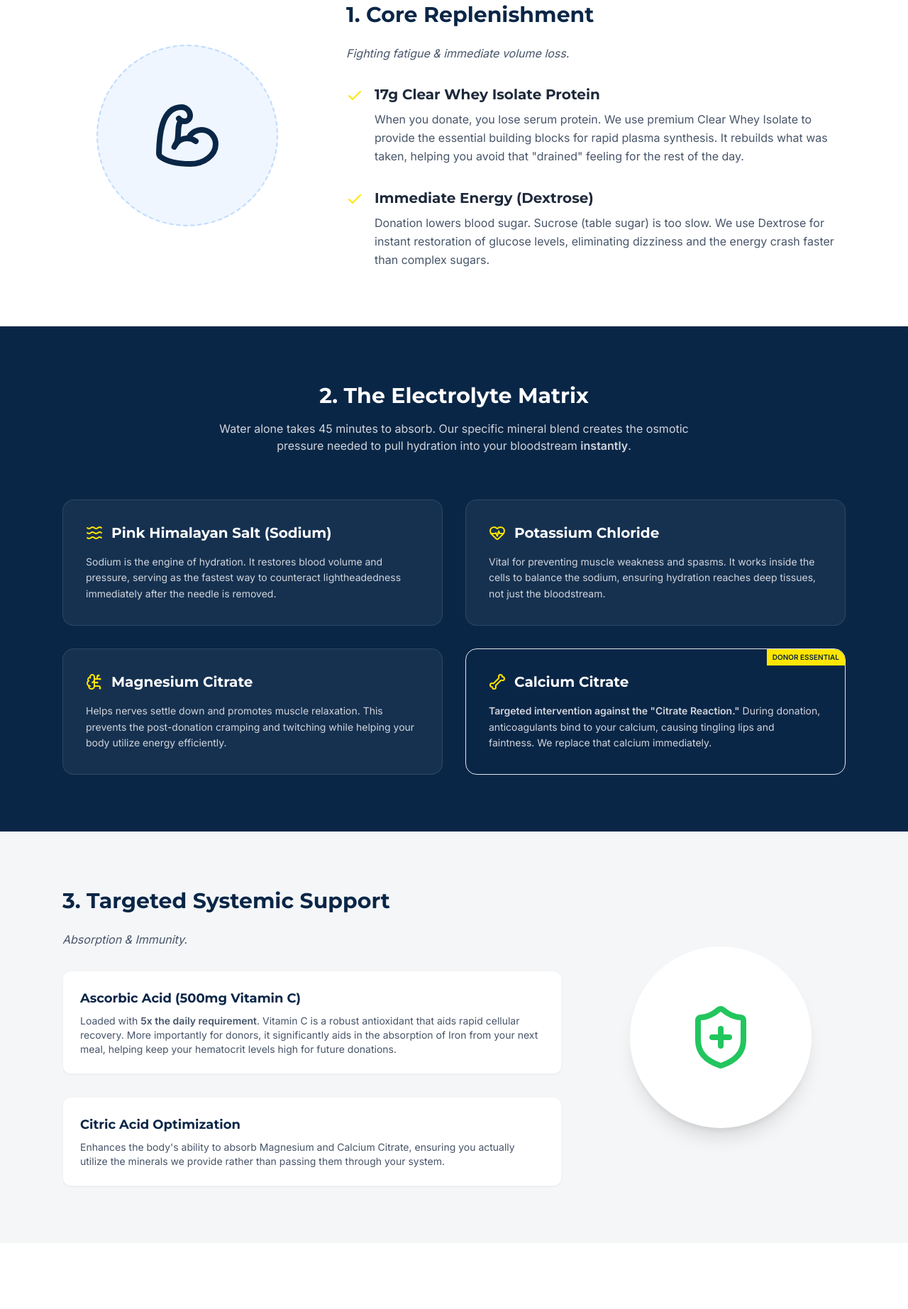
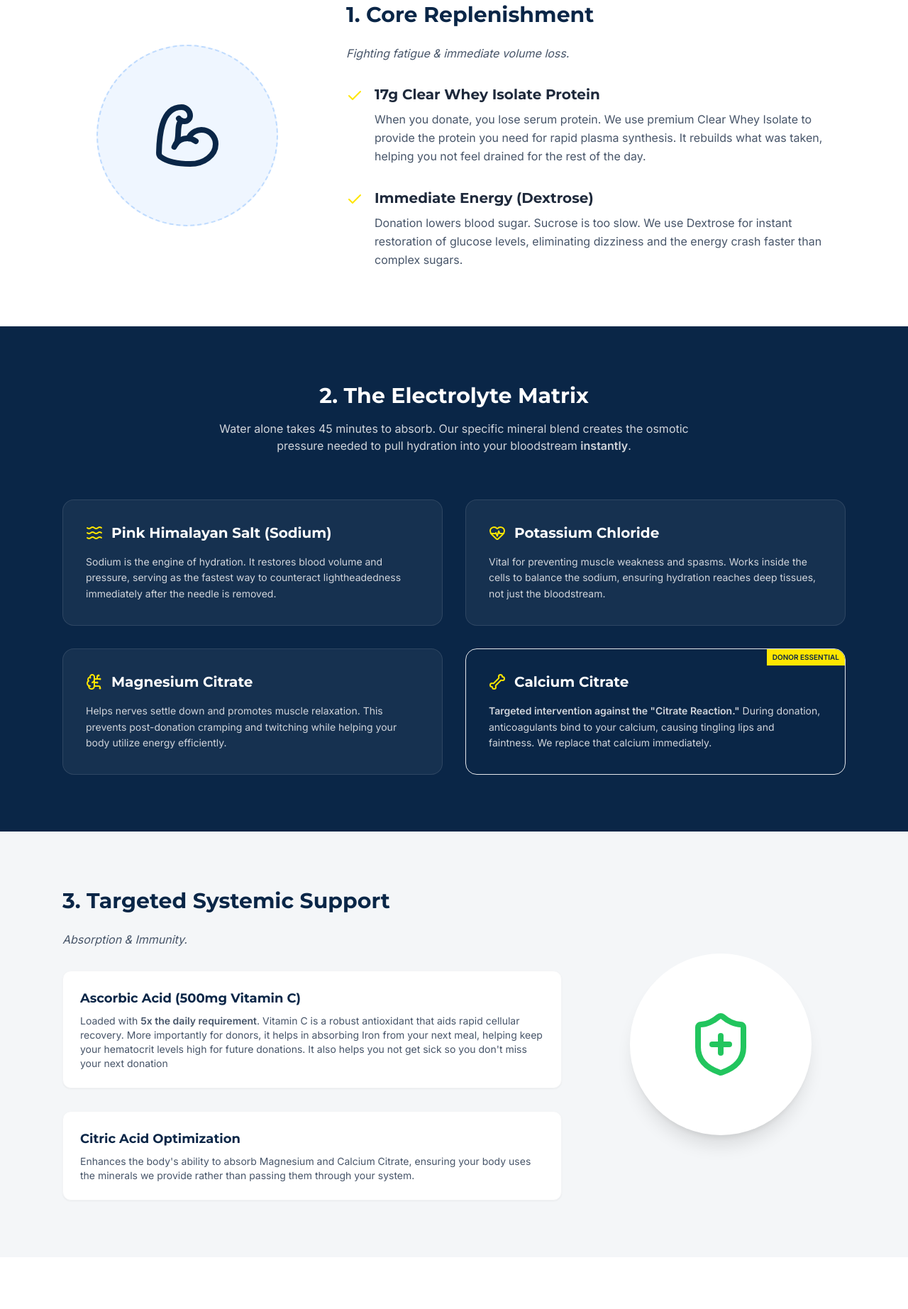
Before and after one commit to watathys/vital-return, a plain HTML site: page benefits.html in a window 1280 px wide. Shown: the part 599-2444 px from the top of the page at 71% size. Drawn offline with nearby package versions, Linux system fonts and the light colour scheme.

Commit message:
fixed wording

```diff
--- a/benefits.html
+++ b/benefits.html
@@ -95,7 +95,8 @@
                             <div>
                                 <h3 class="text-xl font-bold text-slate-800">17g Clear Whey Isolate Protein</h3>
                                 <p class="text-slate-600 mt-2 leading-relaxed">
-                                    When you donate, you lose serum protein. We use premium Clear Whey Isolate to provide the essential building blocks for rapid plasma synthesis. It rebuilds what was taken, helping you avoid that "drained" feeling for the rest of the day.
+                                    When you donate, you lose serum protein. We use premium Clear Whey Isolate to provide the protein you need for rapid plasma synthesis.
+                                     It rebuilds what was taken, helping you not feel drained for the rest of the day.
                                 </p>
                             </div>
                         </div>
@@ -105,7 +106,8 @@
                             <div>
                                 <h3 class="text-xl font-bold text-slate-800">Immediate Energy (Dextrose)</h3>
                                 <p class="text-slate-600 mt-2 leading-relaxed">
-                                    Donation lowers blood sugar. Sucrose (table sugar) is too slow. We use Dextrose for instant restoration of glucose levels, eliminating dizziness and the energy crash faster than complex sugars.
+                                    Donation lowers blood sugar. Sucrose is too slow. We use Dextrose for instant restoration of glucose levels,
+                                    eliminating dizziness and the energy crash faster than complex sugars.
                                 </p>
                             </div>
                         </div>
@@ -120,7 +122,8 @@
             <div class="text-center mb-16 fade-in-section">
                 <h2 class="text-3xl font-bold mb-4">2. The Electrolyte Matrix</h2>
                 <p class="text-gray-300 max-w-2xl mx-auto">
-                    Water alone takes 45 minutes to absorb. Our specific mineral blend creates the osmotic pressure needed to pull hydration into your bloodstream <strong>instantly</strong>.
+                    Water alone takes 45 minutes to absorb. Our specific mineral blend creates the
+                    osmotic pressure needed to pull hydration into your bloodstream <strong>instantly</strong>.
                 </p>
             </div>
 
@@ -132,7 +135,8 @@
                         <h3 class="text-xl font-bold">Pink Himalayan Salt (Sodium)</h3>
                     </div>
                     <p class="text-sm text-gray-300 leading-relaxed">
-                        Sodium is the engine of hydration. It restores blood volume and pressure, serving as the fastest way to counteract lightheadedness immediately after the needle is removed.
+                        Sodium is the engine of hydration. It restores blood volume and pressure,
+                        serving as the fastest way to counteract lightheadedness immediately after the needle is removed.
                     </p>
                 </div>
 
@@ -142,7 +146,8 @@
                         <h3 class="text-xl font-bold">Potassium Chloride</h3>
                     </div>
                     <p class="text-sm text-gray-300 leading-relaxed">
-                        Vital for preventing muscle weakness and spasms. It works inside the cells to balance the sodium, ensuring hydration reaches deep tissues, not just the bloodstream.
+                        Vital for preventing muscle weakness and spasms. Works inside the
+                        cells to balance the sodium, ensuring hydration reaches deep tissues, not just the bloodstream.
                     </p>
                 </div>
 
@@ -152,7 +157,8 @@
                         <h3 class="text-xl font-bold">Magnesium Citrate</h3>
                     </div>
                     <p class="text-sm text-gray-300 leading-relaxed">
-                        Helps nerves settle down and promotes muscle relaxation. This prevents the post-donation cramping and twitching while helping your body utilize energy efficiently.
+                        Helps nerves settle down and promotes muscle relaxation. This prevents
+                        post-donation cramping and twitching while helping your body utilize energy efficiently.
                     </p>
                 </div>
 
@@ -163,7 +169,8 @@
                         <h3 class="text-xl font-bold text-white">Calcium Citrate</h3>
                     </div>
                     <p class="text-sm text-gray-300 leading-relaxed">
-                        <strong>Targeted intervention against the "Citrate Reaction."</strong> During donation, anticoagulants bind to your calcium, causing tingling lips and faintness. We replace that calcium immediately.
+                        <strong>Targeted intervention against the "Citrate Reaction."</strong> During donation,
+                        anticoagulants bind to your calcium, causing tingling lips and faintness. We replace that calcium immediately.
                     </p>
                 </div>
 
@@ -189,14 +196,18 @@
                         <div class="bg-white p-6 rounded-xl shadow-sm border border-gray-100">
                             <h3 class="text-lg font-bold text-medical-navy mb-2">Ascorbic Acid (500mg Vitamin C)</h3>
                             <p class="text-slate-600 text-sm">
-                                Loaded with <strong>5x the daily requirement</strong>. Vitamin C is a robust antioxidant that aids rapid cellular recovery. More importantly for donors, it significantly aids in the absorption of Iron from your next meal, helping keep your hematocrit levels high for future donations.
+                                Loaded with <strong>5x the daily requirement</strong>. Vitamin C is a robust antioxidant
+                                that aids rapid cellular recovery. More importantly for donors, it helps in
+                                 absorbing Iron from your next meal, helping keep your hematocrit levels high for future donations. It also
+                                 helps you not get sick so you don't miss your next donation
                             </p>
                         </div>
 
                         <div class="bg-white p-6 rounded-xl shadow-sm border border-gray-100">
                             <h3 class="text-lg font-bold text-medical-navy mb-2">Citric Acid Optimization</h3>
                             <p class="text-slate-600 text-sm">
-                                Enhances the body's ability to absorb Magnesium and Calcium Citrate, ensuring you actually utilize the minerals we provide rather than passing them through your system.
+                                Enhances the body's ability to absorb Magnesium and Calcium Citrate, ensuring your body
+                                uses the minerals we provide rather than passing them through your system.
                             </p>
                         </div>
                     </div>
```
Also changed, not shown: index.html (+6 -6 lines).
